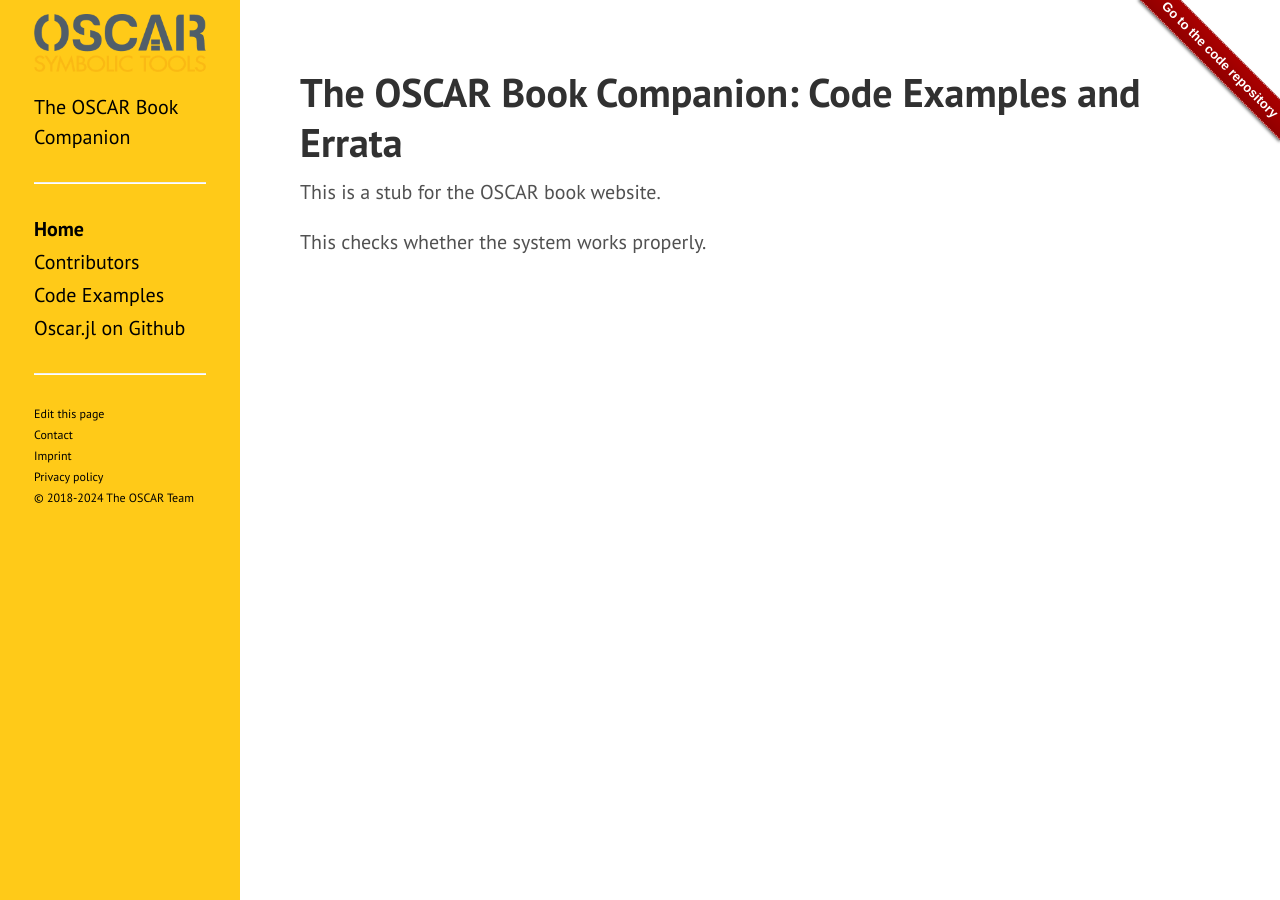
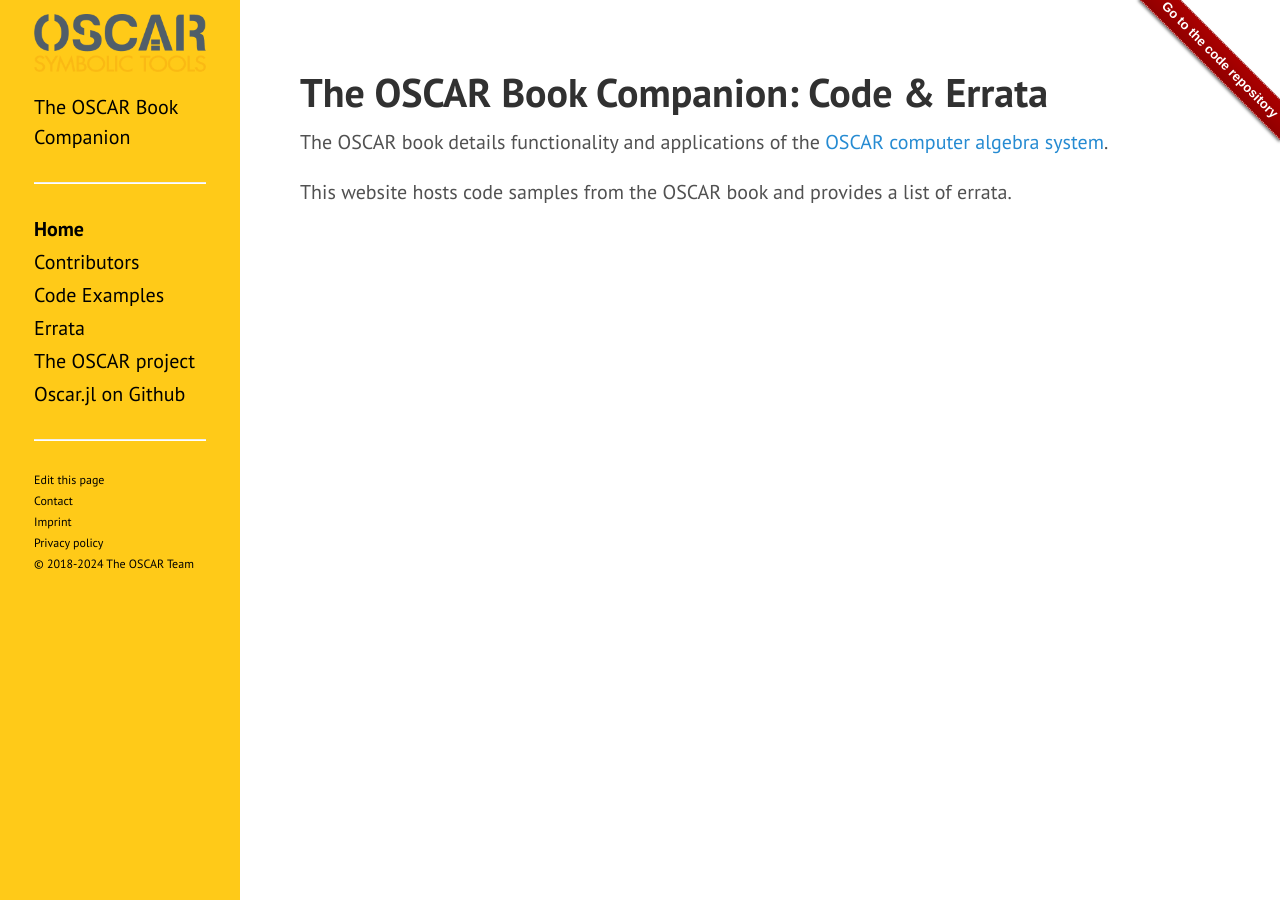
Before and after one commit to oscar-system/book.oscar-system.org, a Jekyll site: the page built from index.md, in a window 1280 px wide. Built offline with Jekyll 4.4.1, drawn with Linux system fonts in a browser that asks for light colours.

Commit message:
Fill in text to home, add errata page and add links to the OSCAR project

```diff
--- a/_config.yml
+++ b/_config.yml
@@ -6,7 +6,7 @@
 permalink:        pretty
 
 # Setup
-title:            'The OSCAR Book Companion: Code Examples and Errata'
+title:            'The OSCAR Book Companion: Code & Errata'
 description:      'OSCAR, an Open Source Computer Algebra Research System written in Julia'
 url:              https://oscar.github.io
 baseurl:          /oscar-website
--- a/_includes/sidebar.html
+++ b/_includes/sidebar.html
@@ -15,6 +15,10 @@
       <a class="sidebar-nav-item{% if page.url == '/contributors/' %} active{% endif %}" href="{{ site.baseurl }}/contributors">Contributors</a>
 
       <a class="sidebar-nav-item{% if page.url == '/contributors/' %} active{% endif %}" href="{{ site.baseurl }}/examples/code-examples">Code Examples</a>
+
+      <a class="sidebar-nav-item{% if page.url == '/contributors/' %} active{% endif %}" href="{{ site.baseurl }}/errata">Errata</a>
+
+      <a class="sidebar-nav-item" href="https://www.oscar-system.org/">The OSCAR project</a>
 
       <a class="sidebar-nav-item" href="https://github.com/oscar-system/Oscar.jl/">Oscar.jl on Github</a>
 
--- a/index.md
+++ b/index.md
@@ -10,6 +10,6 @@
 
 # {{ site.title }}
 
-This is a stub for the OSCAR book website.
+The OSCAR book details functionality and applications of the [OSCAR computer algebra system](https://www.oscar-system.org/).
 
-This checks whether the system works properly.
+This website hosts code samples from the OSCAR book and provides a list of errata.
```
Also changed, not shown: errata.md (added, +6 -0 lines).
